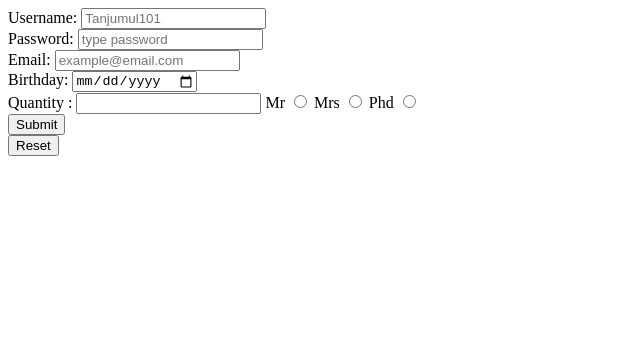
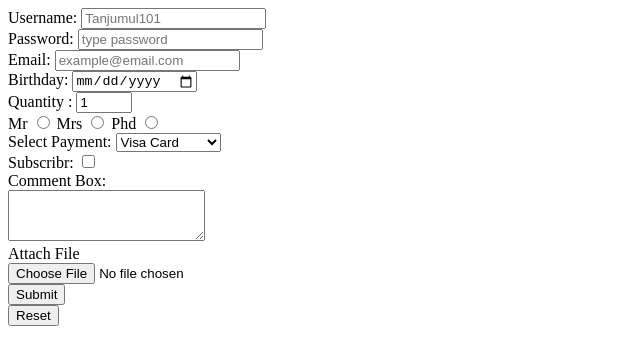
Before and after one commit to 2019331101-Tanjumul/Web-dev, a plain HTML site: page form.html in a window 1280 px wide. Shown: the whole page, without its empty margins (0-640 px from the left). Drawn offline with Linux system fonts and the light colour scheme.

Commit message:
just a normal form

```diff
--- a/form.html
+++ b/form.html
@@ -18,14 +18,39 @@
 <label>Birthday:</label>
 <input type="date" required id="birthdate"><br>
 <label>Quantity :</label>
-<input type="number">
+<input type="number" value = "1" min="0" max="99"><br>
 <label>Mr</label>
 <input type="radio" id = "radiobutton" name="title">
 <label>Mrs</label>
 <input type="radio" id = "radiobutton" name="title">
 <label>Phd</label>
 <input type="radio" id = "radiobutton" name="title"> <br>
-<input type="submit"><br>
+
+<label>Select Payment:</label>
+<select>
+    <option id="visa">Visa Card</option>
+    <option id="master">Master Card</option>
+    <option id="paypal">Paypal Online</option>
+</select>
+
+<br><label for = "checked">Subscribr: </label>
+<input type="checkbox" id="checked"><br>
+
+<label for = "comment"> Comment Box: </label> <br>
+<textarea type="comment" id="comment" rows="3" cols="22"></textarea> <br>
+
+<label for = "file">Attach File</label> <br>
+<input type="file">
+
+
+
+
+
+
+
+
+
+<br><input type="submit"><br>
 <input type="reset">
 </form>
 
```
